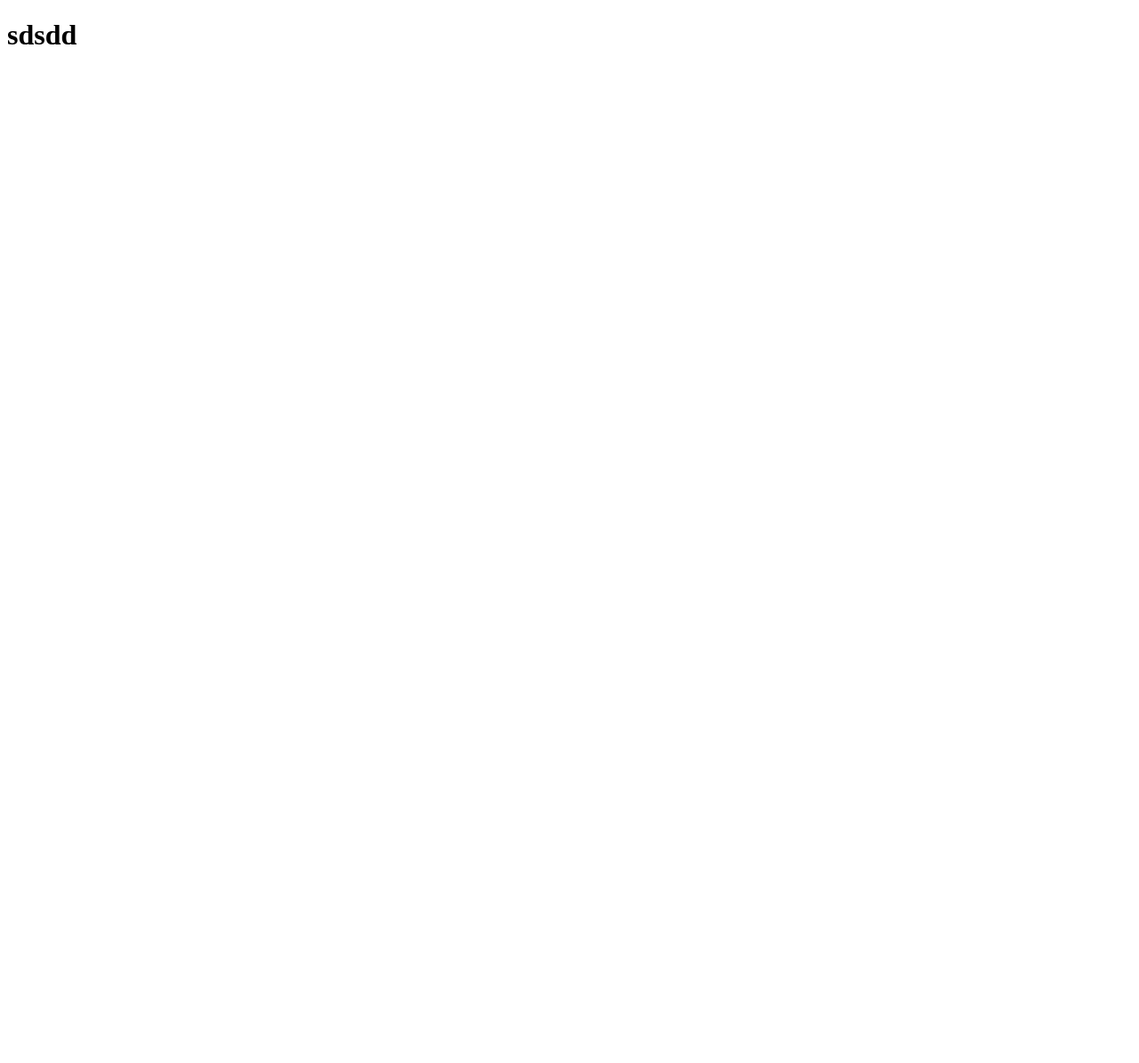
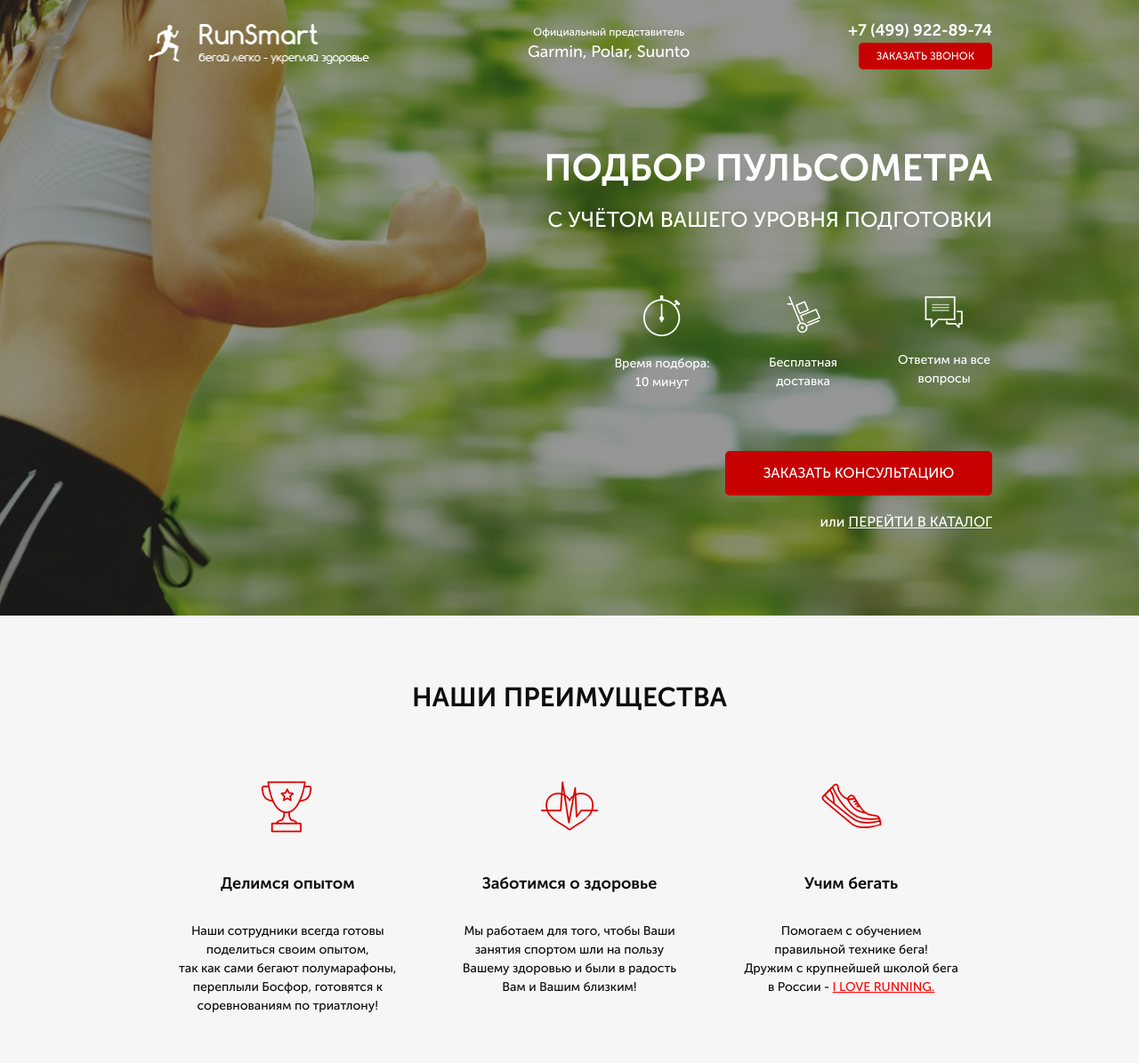
Before and after one commit to Volodzue/Pulse, a website: page src/index.html in a window 1280 px wide. Shown: the whole page at 89% size. Before the commit the page ends 800 px from the top, so only its background shows below. Drawn offline with Linux system fonts and the light colour scheme.

Commit message:
second commit

```diff
--- /dev/null
+++ b/src/css/font.css
@@ -0,0 +1,26 @@
+@font-face {
+    font-family: 'Museo Sans Cyrl';
+    src: local('MuseoSansCyrl-500'),
+        url('../fonts/MuseoSansCyrl-500.woff2') format('woff2'),
+        url('../fonts/MuseoSansCyrl-500.woff') format('woff');
+    font-weight: normal;
+    font-style: normal;
+}
+
+@font-face {
+    font-family: 'Museo Sans Cyrl';
+    src: local('MuseoSansCyrl-300'),
+        url('../fonts/MuseoSansCyrl-300.woff2') format('woff2'),
+        url('../fonts/MuseoSansCyrl-300.woff') format('woff');
+    font-weight: 300;
+    font-style: normal;
+}
+
+@font-face {
+    font-family: 'Museo Sans Cyrl';
+    src: local('MuseoSansCyrl-700'),
+        url('../fonts/MuseoSansCyrl-700.woff2') format('woff2'),
+        url('../fonts/MuseoSansCyrl-700.woff') format('woff');
+    font-weight: 700;
+    font-style: normal;
+}
--- a/src/index.html
+++ b/src/index.html
@@ -3,9 +3,94 @@
 <head>
     <meta charset="UTF-8">
     <meta name="viewport" content="width=device-width, initial-scale=1.0">
-    <title>Document</title>
+    <title>Pulse</title>
+    <link rel="stylesheet" href="css/bootstrap-reboot.min.css">
+    <link rel="stylesheet" href="css/font.css">
+    <link rel="stylesheet" href="css/style.min.css">
 </head>
 <body>
-    <h1>sdsdd</h1>
+    <div class="promo">
+        <div class="container">
+            <header class="header">
+                <a href = "#" class="header__logo">
+                    <img src="icons/logo.png" alt="logo">
+                </a>
+                <div class="header__official">
+                    Официальный представитель
+                    <span>Garmin, Polar, Suunto</span>
+                </div>
+                <div class="header__contacts">
+                    <a  href = "tel:+74999228974 "class="header__phone">
+                        +7 (499) 922-89-74
+                    </a>
+                    <button class="button">
+                        заказать звонок
+                    </button>
+                </div>
+            </header>
+            <div class="promo__wrapper">
+                <h1 class="promo__header">
+                    Подбор пульсометра
+                </h1>
+                <h2 class="promo__subheader">
+                    с учётом Вашего уровня подготовки
+                </h2>
+                <div class="promo__icons">
+                    <div class="promo__icon">
+                        <img src="icons/main_screen/timer.png" alt="timer">
+                        Время подбора:
+                        10 минут
+                    </div>
+                    <div class="promo__icon">
+                        <img src="icons/main_screen/hand-cart.png" alt="hand-cart">
+                        Бесплатная
+                        доставка
+                    </div>
+                    <div class="promo__icon">
+                        <img src="icons/main_screen/messages.png" alt="messages">
+                        Ответим
+                        на все вопросы
+                    </div>
+                </div>
+
+                <button class="button button_main">заказать кОНСУЛЬТАЦИЮ</button>
+                <div class="promo__link">
+                    или
+                    <a href="#">ПЕРЕЙТИ В КАТАЛОГ</a>
+                </div>
+            </div>
+        </div>
+    </div>
+    <div class="advantages">
+        <div class="container">
+            <h2 class="advantages__header">НАШИ ПРЕИМУЩЕСТВА</h2>
+            <div class="advantages__wrapper">
+                <div class="advantages__item">
+                    <img src="icons/advantages/cup.png" alt="cup" class="advantages__icon">
+                    <div class="advantages__text">Делимся опытом</div>
+                    <div class="advantages__description">
+                        Наши сотрудники всегда готовы поделиться своим опытом, <br>
+                        так как сами бегают полумарафоны,
+                        переплыли Босфор, готовятся к соревнованиям по триатлону!
+                    </div>
+                </div>
+                <div class="advantages__item">
+                    <img src="icons/advantages/heart.png" alt="heart" class="advantages__icon">
+                    <div class="advantages__text">Заботимся о здоровье</div>
+                    <div class="advantages__description">Мы работаем для того,
+                        чтобы Ваши занятия спортом шли на пользу Вашему здоровью и были в радость Вам и Вашим близким!</div>
+                </div>
+                <div class="advantages__item">
+                    <img src="icons/advantages/shoe.png" alt="shoe" class="advantages__icon">
+                    <div class="advantages__text">Учим бегать</div>
+                    <div class="advantages__description">Помогаем с обучением <br>
+                        правильной технике бега! <br>
+                        Дружим с крупнейшей школой бега в России -
+                        <a href="#"> I LOVE RUNNING.</a>
+                    </div>
+                </div>
+            </div>
+        </div>
+    </div>
 </body>
 </html>
--- /dev/null
+++ b/src/sass/blocks/_advantages.sass
@@ -0,0 +1,34 @@
+.advantages
+    min-height: 470px
+    background-color: #f6f6f6
+    padding: 70px 0 78px 0
+    &__header
+        text-align: center
+        color: #0d0d0d
+        font-size: 30px
+        font-weight: 700
+    &__wrapper
+        margin-top: 65px
+        display: flex
+        justify-content: space-around
+    &__item
+        width: 246px
+        img
+            display: block
+            margin: 0 auto
+    &__text
+        margin-top: 38px
+        text-align: center
+        color: #0d0d0d
+        font-size: 18px
+        font-weight: 700
+    &__description
+        text-align: center
+        margin-top: 29px
+        max-height: 81px
+        color: #0d0d0d
+        font-size: 14px
+        font-weight: 400
+        a
+            color: #ff0000
+            text-decoration: underline
--- /dev/null
+++ b/src/sass/blocks/_buttons.sass
@@ -0,0 +1,15 @@
+.button
+    width: 150px
+    height: 30px
+    border-radius: 5px
+    background-color: #c70101
+    border: none
+    color: #ffffff
+    font-size: 12px
+    font-weight: 500
+    text-transform: uppercase
+    &_main
+        margin-top: 67px
+        width: 300px
+        height: 50px
+        font-size: 16px
--- /dev/null
+++ b/src/sass/blocks/_header.sass
@@ -0,0 +1,28 @@
+.header
+    display: flex
+    justify-content: space-between
+    align-items: center
+    &__logo
+        width: 250px
+        img
+            width: 100%
+    &__official
+        color: #ffffff
+        font-size: 12px
+        font-weight: 500
+        text-align: center
+        span
+            font-size: 18px
+            display: block
+    &__phone
+        display: block
+        color: #ffffff
+        font-size: 18px
+        font-weight: 700
+        &:hover
+            color: #ffffff
+            text-decoration: none
+    &__contacts
+        display: flex
+        flex-direction: column
+        align-items: flex-end
--- /dev/null
+++ b/src/sass/blocks/_promo.sass
@@ -0,0 +1,47 @@
+.promo
+    min-height: 650px
+    padding: 21px 0 93px 0
+    background: url(../../img/main.jpg) center (center/cover) no-repeat
+    &__wrapper
+        display: flex
+        flex-direction: column
+        align-items: flex-end
+        margin-top: 90px
+    &__header
+        color: #ffffff
+        font-size: 42px
+        font-weight: 700
+        text-transform: uppercase
+        line-height: 42px
+    &__subheader
+        margin-top: 17px
+        color: #ffffff
+        font-size: 24px
+        font-weight: 500
+        text-transform: uppercase
+        line-height: 24px
+    &__icons
+        margin-top: 65px
+        width: 425px
+        display: flex
+        justify-content: space-between
+
+    &__icon
+        text-align: center
+        width: 108px
+        color: #ffffff
+        font-size: 14px
+        font-weight: 500
+        img
+            display: block
+            margin: 0 auto
+            margin-bottom: 20px
+    &__link
+        color: #ffffff
+        font-size: 16px
+        font-weight: 500
+        margin-top: 18px
+        a
+            color: #ffffff
+            text-decoration: underline
+            text-transform: uppercase
--- /dev/null
+++ b/src/sass/style.sass
@@ -0,0 +1,12 @@
+@import "base/variables"
+*
+    font-family: 'Museo Sans Cyrl', sans-serif
+
+.container
+    max-width: 950px
+    margin: 0 auto
+
+@import "blocks/promo"
+@import "blocks/header"
+@import "blocks/buttons"
+@import "blocks/advantages"
```
Also changed, not shown: src/css/blocks/header.min.css (added), src/css/bootstrap-reboot.min.css (added), src/css/style.min.css (added), src/sass/base/_mixins.sass (added), src/sass/base/_variables.sass (added).
